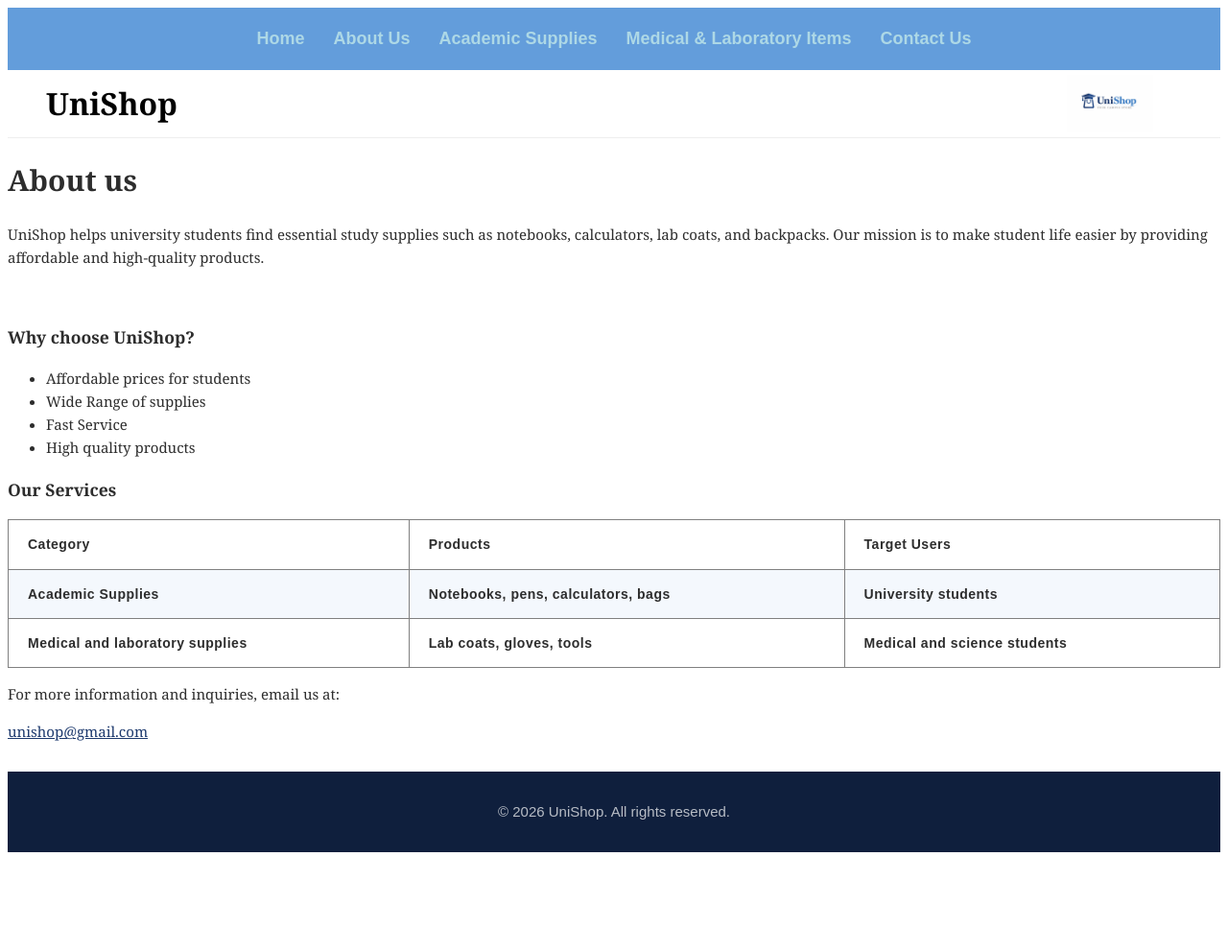
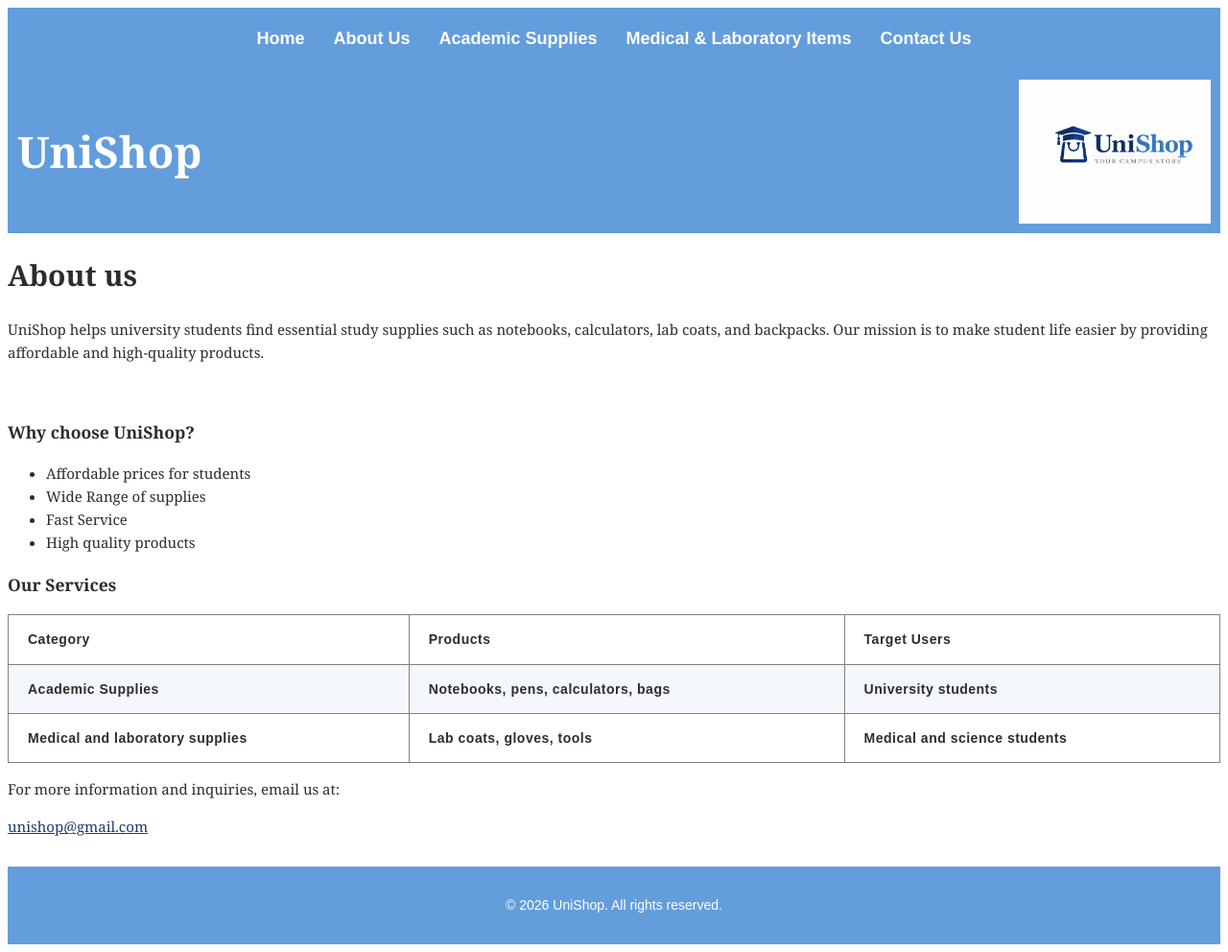
Before and after one commit to FatemaAl-hadhrami/COMP3700-UniShop-Project, a PHP site: page /About_us.html in a window 1280 px wide. Shown: the whole page at 96% size. Before the commit the page ends 888 px from the top, so only its background shows below. Run offline with PHP 8.4, Linux system fonts and the light colour scheme; lists and menus that the app fills with data are empty.

Commit message:
Update style.css

```diff
--- a/style.css
+++ b/style.css
@@ -27,10 +27,14 @@
     justify-content: space-between;
     padding: 10px;
 }
-
+.site-header {
+    background-color: rgb(99, 157, 219);
+    color: white;
+}
 .brand-name{
     margin:0;
     font-size: 45px;
+    color: white;
 }
 .site-footer{
     background-color: rgb(99, 157, 219);
@@ -38,6 +42,8 @@
     text-align: center;
     padding: 15px;
     margin-top: 30px;
+     font-family: Arial, sans-serif;
+    font-size: 14px;
 }
 .about-table {
   width: 100%;
@@ -72,12 +78,7 @@ a:link    { color: #1e3a6e; }
 a:visited { color: #15306b; }
 a:hover   { color: #4a8fd4; }
 a:active  { color: #e53e3e; }
-header {background: #ffffff;
-  border-bottom: 2px solid #dce8f5;
-  padding: 16px 60px;
-  display: flex;
-  align-items: center;
-  box-shadow: 0 2px 10px rgba(30,58,110,0.07);}
+
 img {border: none; display: block;}
 body {
   font-family: Georgia, 'Times New Roman', serif;
@@ -163,11 +164,7 @@ body {
 .navbar a:hover {
     color: #e6f2ff;
 }
-nav a { color: lightblue; }
-nav a:link    { color: lightblue; }
-nav a:visited { color: lightblue; }
-nav a:hover   { color: white; }
-nav a:active  { color: lightgray; }
+
 .hero {
   background: linear-gradient(135deg, #1e3a6e 0%, #2a5298 50%, #4a8fd4 100%);
   color: white;
@@ -257,13 +254,7 @@ nav a:active  { color: lightgray; }
   color: #6b7280;
   margin-bottom: 0;}
 .why-icon { font-size: 40px; margin-bottom: 14px; }
-.site-footer{
-    background: #0f1f3d;
-    color: rgba(255,255,255,0.7);
-    font-family: Arial, sans-serif;
-    text-align: center;
-    padding: 15px;
-}
+
 .main-container {
     display: flex;
     justify-content: center;
@@ -364,40 +355,3 @@ input[type="submit"]:hover {
     margin-bottom: 15px;
     color: #2d2d2d;
 }
-
-
-
-.header-container {
-    display: flex;
-    justify-content: space-between;
-    align-items: center;
-    padding: 5px 40px;
-    border-bottom: 1px solid #eee;
-}
-
-.brand-name {
-    margin: 0;
-    font-size: 32px;
-    color: black;
-}
-
-.logo {
-    background-image: url("images/logo.jpeg");
-    background-size: contain;
-    background-repeat: no-repeat;
-    width: 120px;
-    height: 60px;
-}
-
-.main-container {
-    display: flex;
-    justify-content: center;
-    gap: 20px;
-    padding: 20px;
-    background-color: #f4f8fd;
-}
-
-fieldset {
-    padding: 15px;
-    min-width: 280px;
-}
```
